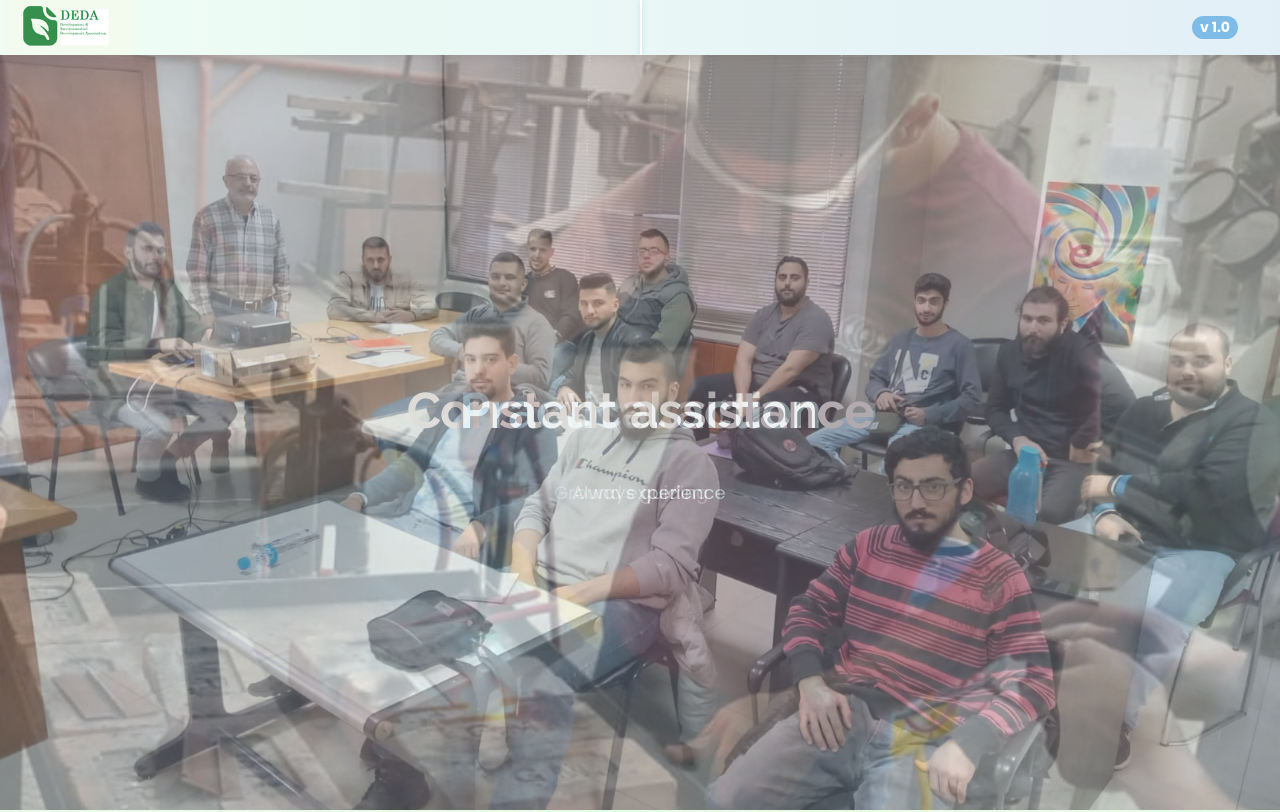
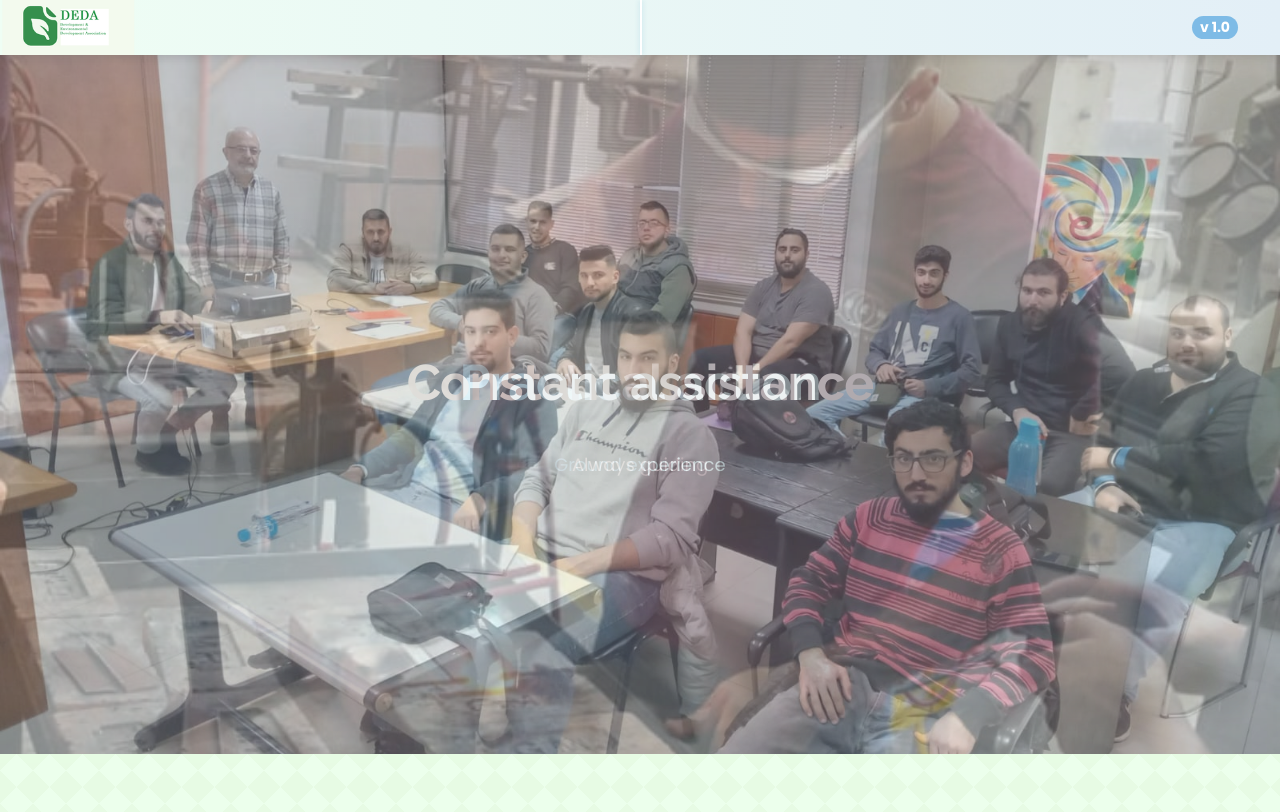
Before and after one commit to jmsazz00/DEDA, a React (Vite) app: page /home in a window 1280 px wide. Shown: the top 812 px of the page. Built offline with nearby package versions, Linux system fonts and the light colour scheme.

Commit message:
Fixing hero layout

```diff
--- a/src/css/hero.css
+++ b/src/css/hero.css
@@ -6,12 +6,13 @@
   position: relative;
   width: 100%;
   --height: 45px;
-  height: calc(100vh - var(--height));
-  max-height: -webkit-fill-available;
+  height: calc(93vh - var(--height));
   overflow: hidden;
   max-width: 1340px;
   margin: 0 auto;
-  box-shadow: rgba(0, 0, 0, 0.25) 0px 54px 55px, rgba(0, 0, 0, 0.12) 0px -12px 30px, rgba(0, 0, 0, 0.12) 0px 4px 6px, rgba(0, 0, 0, 0.17) 0px 12px 13px, rgba(0, 0, 0, 0.09) 0px -3px 5px;
+  box-shadow: rgba(0, 0, 0, 0.25) 0px 54px 55px,
+    rgba(0, 0, 0, 0.12) 0px -12px 30px, rgba(0, 0, 0, 0.12) 0px 4px 6px,
+    rgba(0, 0, 0, 0.17) 0px 12px 13px, rgba(0, 0, 0, 0.09) 0px -3px 5px;
 }
 
 .hero-container .image-container {
@@ -66,7 +67,6 @@
 
   .hero-container .image__title {
     font-size: 5rem;
-
   }
 }
 
```
